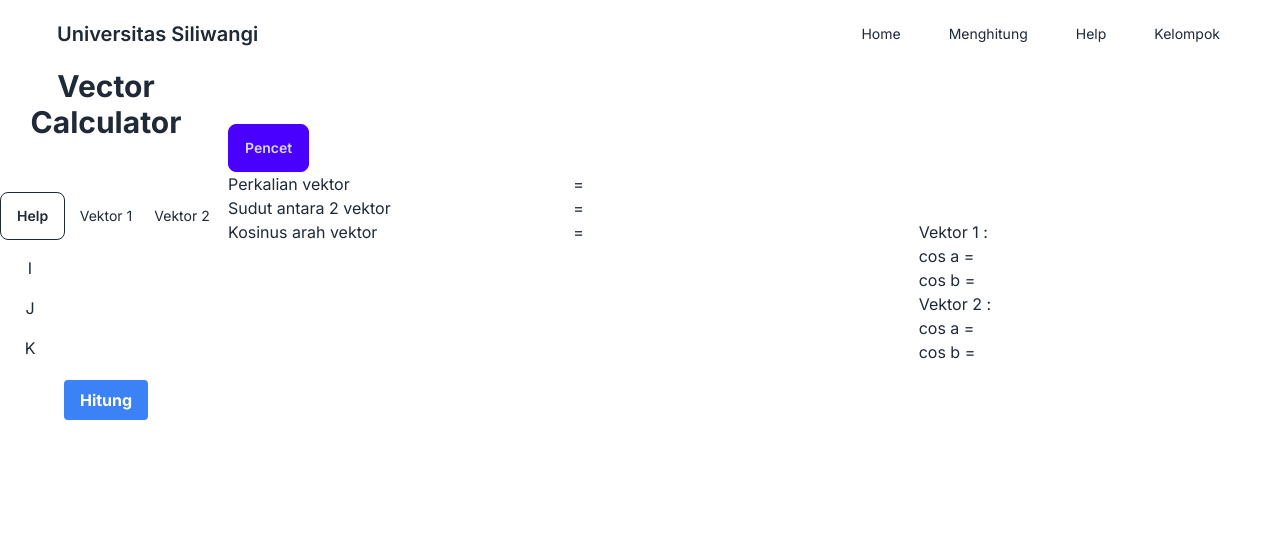
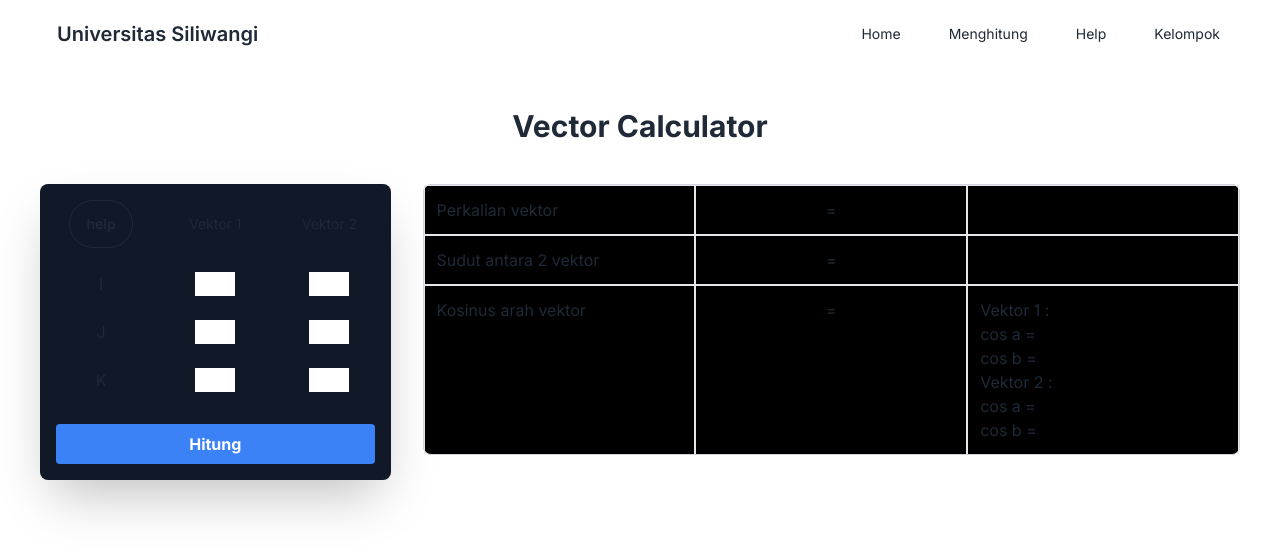
Before and after one commit to NDIV123/Kalkulus2, a Next.js app: page /hitung in a window 1280 px wide. Shown: the top 554 px of the page. Built offline with nearby package versions, Linux system fonts and the light colour scheme.

Commit message:
edit hitung page

```diff
--- a/app/components/HasilHitung.jsx
+++ b/app/components/HasilHitung.jsx
@@ -1,6 +1,6 @@
 "use client";
 
-import { useState } from "react";
+import { useEffect, useState } from "react";
 import {
   angleBetweenVectors,
   dotProduct,
@@ -9,10 +9,13 @@ import {
   kosinusC,
 } from "../libs/function";
 
-const HasilHitung = (prop) => {
-  const { vektor1, vektor2 } = prop;
+const HasilHitung = ({ vektor1, vektor2 }) => {
   const [hasil, setHasil] = useState(null);
 
+  useEffect(() => {
+    vektor1 && handleDisplay();
+    console.log(hasil);
+  }, [vektor1]);
 
   const handleDisplay = () => {
     vektor1?.length === 3
@@ -48,65 +51,63 @@ const HasilHitung = (prop) => {
         });
   };
 
-      vektor1 ? handleDisplay : null;
-
   const handleCheck = () => {
-        console.log(prop);
+    console.log(hasil);
   };
 
   return (
-        <div className="w-full h-full p-4 ">
-      <button className="btn btn-primary" onClick={handleCheck}>
-        Pencet
-      </button>
-      <div className="grid grid-cols-3">
-        <div>
+    <div className="w-full h-full border bg-black rounded-lg border-gray-300">
+      <div className="grid grid-cols-3 h-full">
+        <div className=" border p-3  ">
           <h1>Perkalian vektor</h1>
         </div>
-        <div>
-          <h1>=</h1>
+        <div className=" border p-3 ">
+          <h1 className="text-center">=</h1>
         </div>
-        <div>
-          <h1>{hasil && hasil.perkalianVektor}</h1>
+        <div className=" border p-3 ">
+          <h1 >{hasil && hasil.perkalianVektor}</h1>
         </div>
       </div>
       <div className="grid grid-cols-3">
-        <div>
+        <div className=" border p-3 ">
           <h1>Sudut antara 2 vektor</h1>
         </div>
-        <div>
-          <h1>=</h1>
+        <div className=" border p-3 ">
+          <h1 className="text-center">=</h1>
         </div>
-        <div>
-          {hasil ? <h1>{hasil?.sudutVektor}°</h1> : null}
-
+        <div className=" border p-3 ">{hasil && <h1 >{hasil?.sudutVektor}°</h1>}</div>
       </div>
-      </div>
-      <div className="grid grid-cols-3">
-        <div>
+      <div className="grid grid-cols-3 ">
+        <div className="h-full border-b-0 border p-3 ">
           <h1>Kosinus arah vektor</h1>
         </div>
-        <div>
-          <h1>=</h1>
+        <div className="h-full border-b-0 border p-3 ">
+          <h1 className="text-center">=</h1>
         </div>
-        <div>
+        <div className="h-full  border border-b-0 p-3 ">
           <ul>
             <li>Vektor 1 :</li>
             <li>
               <ul>
-                <li>cos a = { hasil ? hasil.cosinusArah.vektor1.cosa : null}</li>
-                <li>cos b = { hasil ? hasil.cosinusArah?.vektor1.cosb : null}</li>
-                {hasil ? (hasil.cosinusArah?.vektor1.cosc ? (
-                  <li>cos c = {hasil.cosinusArah?.vektor1.cosc}</li>
-                ) : null) : null}
+                <li >
+                  cos a = {hasil && hasil?.cosinusArah.vektor1.cosa}
+                </li>
+                <li >
+                  cos b = {hasil && hasil.cosinusArah?.vektor1.cosb}
+                </li>
+                {hasil &&
+                  (hasil.cosinusArah?.vektor1.cosc ? (
+                    <li >cos c = {hasil.cosinusArah?.vektor1.cosc}</li>
+                  ) : null)}
               </ul>
             </li>
-            <li>Vektor 2 :</li>
+            <li >Vektor 2 :</li>
             <li>
               <ul>
-                <li>cos a = {hasil ? hasil.cosinusArah?.vektor2.cosa : null}</li>
+                <li>cos a = {hasil && hasil.cosinusArah?.vektor2.cosa}</li>
                 <li>cos b = {hasil && hasil.cosinusArah?.vektor2.cosb}</li>
-                {hasil && (hasil.cosinusArah?.vektor2.cosc ? (
+                {hasil &&
+                  (hasil.cosinusArah?.vektor2.cosc ? (
                     <li>cos c = {hasil.cosinusArah?.vektor2.cosc}</li>
                   ) : null)}
               </ul>
--- a/app/hitung/page.jsx
+++ b/app/hitung/page.jsx
@@ -1,7 +1,6 @@
 "use client";
 import { useRef, useState } from "react";
 import HasilHitung from "../components/hasilHitung";
-
 
 const HitungPage = () => {
   const [idList, setIdList] = useState(0);
@@ -30,10 +29,6 @@ const HitungPage = () => {
       vector1: [],
       vector2: [],
     };
-    if (data.vector1.length !== data.vector2.length) {
-      alert("Jumlah vektor harus sama");
-      return null;
-    }
     vektor1K.current.value === ""
       ? data.vector1.push(vektor1I.current.value, vektor1J.current.value)
       : data.vector1.push(
@@ -48,52 +43,24 @@ const HitungPage = () => {
           vektor2J.current.value,
           vektor2K.current.value
         );
+    if (data.vector1.length !== data.vector2.length) {
+      alert("Jumlah vektor harus sama");
+      return null;
+    }
 
-        setHasil(data)
-
-    data.vector1.length === 3
-      ? setHasil({
-          sudutVektor: angleBetweenVectors(data.vector1, data.vector2),
-          perkalianVektor: dotProduct(data.vector1, data.vector2),
-          cosinusArah: {
-            vektor1: {
-              cosa: kosinusA(data.vector1),
-              cosb: kosinusB(data.vector1),
-              cosc: kosinusC(data.vector1),
-            },
-            vektor2: {
-              cosa: kosinusA(data.vector2),
-              cosb: kosinusB(data.vector2),
-              cosc: kosinusC(data.vector2),
-            },
-          },
-        })
-      : setHasil({
-          sudutVektor: angleBetweenVectors(data.vector1, data.vector2),
-          perkalianVektor: dotProduct(data.vector1, data.vector2),
-          cosinusArah: {
-            vektor1: {
-              cosa: kosinusA(data.vector1),
-              cosb: kosinusB(data.vector1),
-            },
-            vektor2: {
-              cosa: kosinusA(data.vector2),
-              cosb: kosinusB(data.vector2),
-            },
-          },
-        });
-
+    setHasil(data);
+    console.log(hasil);
   };
 
   return (
-    <div className="flex justify-center items-center">
-      <div className="flex flex-col justify-center items-center gap-5">
-        <h1 className="text-3xl font-bold mb-8 text-center">
-          Vector Calculator
-        </h1>
-        <div className="grid grid-cols-3 gap-4 text-center">
+    <div className="flex flex-col justify-center items-center px-10 gap-10 my-10 md:w-full">
+      <h1 className="text-3xl font-bold text-center">Vector Calculator</h1>
+
+      <div className=" flex flex-col md:w-full md:flex-row gap-8 items-stretch justify-center">
+        <div className="flex flex-col gap-8 md:w-[500px] shadow-2xl p-4 bg-gray-900 rounded-lg">
+          <div className="grid grid-cols-3 gap-6 text-center">
             <div className="items-center justify-center">
-            <button className="btn btn-outline"> Help</button>
+              <button className="btn btn-outline rounded-full"> help</button>
             </div>
             <div className="flex items-center justify-center h-full">
               <h1 className="text-sm">Vektor 1</h1>
@@ -126,7 +93,7 @@ const HitungPage = () => {
               <input type="number" ref={vektor2K} className="w-10" />
             </div>
           </div>
-        <div>
+          <div className="flex flex-col justify-center">
             <button
               onClick={handleAddVector}
               className="bg-blue-500 hover:bg-blue-700 text-white font-bold py-2 px-4 rounded"
@@ -135,8 +102,8 @@ const HitungPage = () => {
             </button>
           </div>
         </div>
-      <HasilHitung prop={hasil} />
-
+        <HasilHitung vektor1={hasil?.vector1} vektor2={hasil?.vector2} />
+      </div>
     </div>
   );
 };
```
Lines whose indentation alone changed are shown as unchanged.
